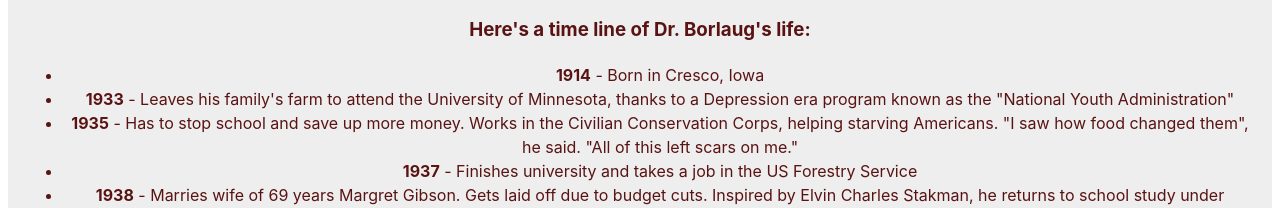
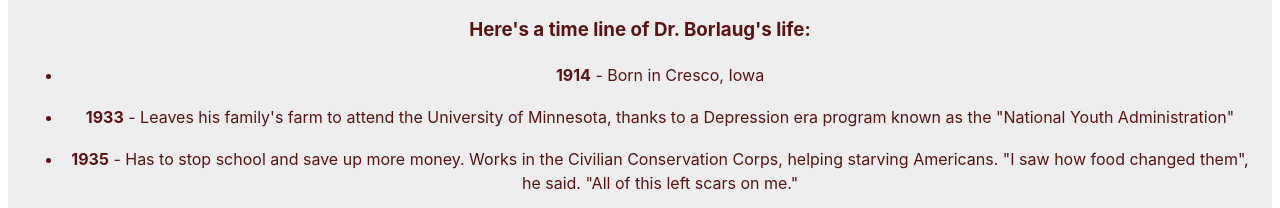
Before and after one commit to hagan199/Emmanuel-Fernando, a plain HTML site: page index.html in a window 1280 px wide. Shown: the part 599-807 px from the top of the page. Drawn offline with Linux system fonts and the light colour scheme.

Commit message:
Update styl.css
added li

```diff
--- a/styl.css
+++ b/styl.css
@@ -51,6 +51,10 @@ img {
 #li {
   margin: 16px 0;
 }
+li {
+  margin: 18px 0;
+}
+
 @media (max-width: 560px) {
   h1 {
     font-size: 1.5rem;
```
